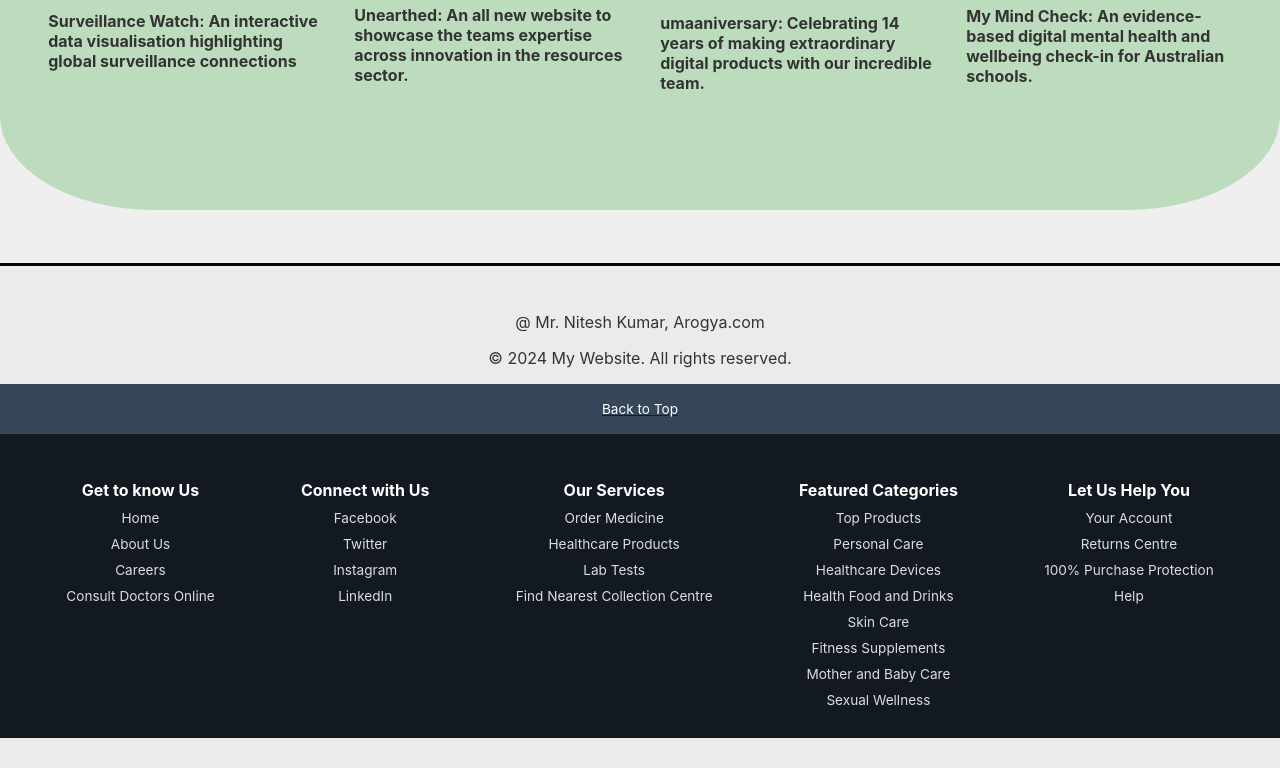
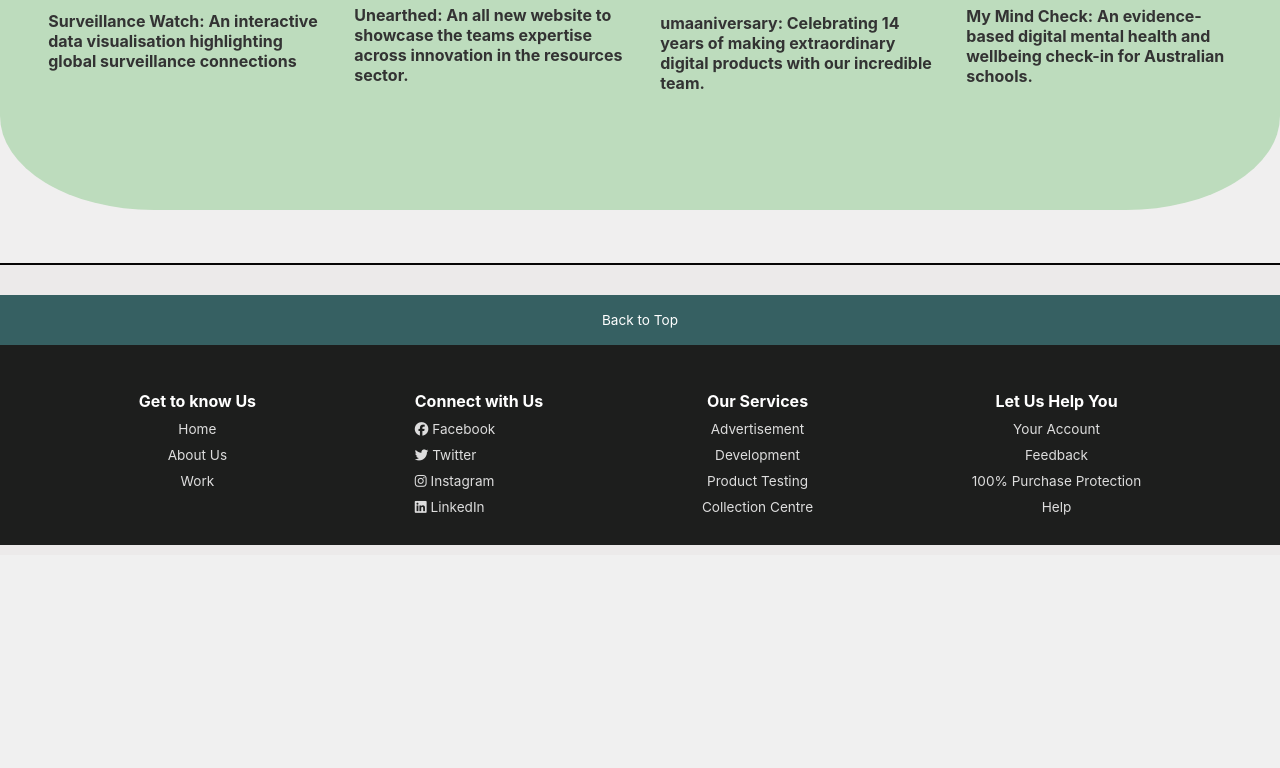
Before and after one commit to NITESH7KUMAR/Project-Wix, a React (Create React App) app: page / in a window 1280 px wide. Shown: the part 7942-8710 px from the top of the page. After the commit the page ends 8497 px from the top, so only its background shows below. Built offline with nearby package versions, Linux system fonts and the light colour scheme.

Commit message:
Footer Complete

```diff
--- a/package.json
+++ b/package.json
@@ -3,6 +3,7 @@
   "version": "0.1.0",
   "private": true,
   "dependencies": {
+    "@fortawesome/fontawesome-free": "^6.6.0",
     "@testing-library/jest-dom": "^5.17.0",
     "@testing-library/react": "^13.4.0",
     "@testing-library/user-event": "^13.5.0",
--- a/src/Components/Footer/Footer.css
+++ b/src/Components/Footer/Footer.css
@@ -5,25 +5,31 @@
     text-align: center;
     margin-top: 53px;
     padding-top: 30px;
-    padding-bottom: 30px;
-    border-top: 3px solid rgb(6, 5, 5);
+    padding-bottom: 10px;
+    border-top: 2px solid rgb(6, 5, 5);
 }
 
 /* Back to Top Panel */
 .foot-panel1 {
-    background-color: #37475a;
+    background-color: #366062;
     color: white;
     height: 50px;
     display: flex;
     justify-content: center;
     align-items: center;
     font-size: 0.85rem;
+
+}
+.foot-panel1 p{
     cursor: pointer;
+}
+.foot-panel1 p:hover{
+    color: #c2eeea;
 }
 
 /* Main Footer Panel */
 .foot-panel2 {
-    background-color: #131921;
+    background-color: #1d1e1d;
     color: white;
     padding: 30px 0;
     display: flex;
@@ -55,3 +61,11 @@
 .foot-panel2 ul a:hover {
     color: #ffffff;
 }
+
+.contect{
+    text-align: left;
+}
+
+icon:hover{
+    color: #298981;
+}
--- a/src/Components/Footer/Footer.js
+++ b/src/Components/Footer/Footer.js
@@ -1,59 +1,59 @@
 import React from 'react';
 import './Footer.css';
+import '@fortawesome/fontawesome-free/css/all.min.css';
 
 const Footer = () => {
+    const scrollTop = () => {
+        window.scrollTo({top:0 ,behavior:'smooth'});
+
+    };
+
     return (
         <div className="footer">
-            <p>@ Mr. Nitesh Kumar, Arogya.com</p>
-            <p>© 2024 My Website. All rights reserved.</p>
 
             <footer>
-                <a href="*">
-                    <div className="foot-panel1" style={{ cursor: 'pointer' }}>
-                        Back to Top
+                    <div className="foot-panel1" onClick={scrollTop}>
+                       <p> Back to Top</p>
                     </div>
-                </a>
 
                 <div className="foot-panel2">
                     <ul>
                         <p>Get to know Us</p>
-                        <a href="#home">Home</a>
-                        <a href="#about-us">About Us</a>
-                        <a href="#careers">Careers</a>
-                        <a href="#consult-doctors">Consult Doctors Online</a>
+                        <a href="Home">Home</a>
+                        <a href="About">About Us</a>
+                        <a href="Work">Work</a>
                     </ul>
-                    <ul>
+
+                    <ul className='contect'>
                         <p>Connect with Us</p>
-                        <a href="#facebook">Facebook</a>
-                        <a href="#twitter">Twitter</a>
-                        <a href="#instagram">Instagram</a>
-                        <a href="#linkedin">LinkedIn</a>
+                        <a href="#facebook">
+                            <i className="fab fa-facebook"></i> Facebook
+                        </a>
+                        <a href="#twitter">
+                            <i className="fab fa-twitter "></i> Twitter
+                        </a>
+                        <a href="#instagram">
+                            <i className="fab fa-instagram"></i> Instagram
+                        </a>
+                        <a href="#linkedin">
+                            <i className="fab fa-linkedin"></i> LinkedIn
+                        </a>
                     </ul>
                     <ul>
                         <p>Our Services</p>
-                        <a href="#order-medicine">Order Medicine</a>
-                        <a href="#healthcare-products">Healthcare Products</a>
-                        <a href="#lab-tests">Lab Tests</a>
-                        <a href="#collection-centre">Find Nearest Collection Centre</a>
-                    </ul>
-                    <ul>
-                        <p>Featured Categories</p>
-                        <a href="#top-products">Top Products</a>
-                        <a href="#personal-care">Personal Care</a>
-                        <a href="#healthcare-devices">Healthcare Devices</a>
-                        <a href="#health-food">Health Food and Drinks</a>
-                        <a href="#skin-care">Skin Care</a>
-                        <a href="#fitness-supplements">Fitness Supplements</a>
-                        <a href="#mother-baby-care">Mother and Baby Care</a>
-                        <a href="#sexual-wellness">Sexual Wellness</a>
+                        <a href="#order-medicine">Advertisement</a>
+                        <a href="#healthcare-products">Development</a>
+                        <a href="#lab-tests">Product Testing</a>
+                        <a href="#collection-centre">Collection Centre</a>
                     </ul>
                     <ul>
                         <p>Let Us Help You</p>
                         <a href="#your-account">Your Account</a>
-                        <a href="#returns">Returns Centre</a>
+                        <a href="#returns">Feedback</a>
                         <a href="#purchase-protection">100% Purchase Protection</a>
                         <a href="#help">Help</a>
                     </ul>
+                    {/* <p>© 2024 My Website. All rights reserved.</p> */}
                 </div>
             </footer>
 
```
Also changed, not shown: 1 other file (tests, documents, lock files or other folders).
